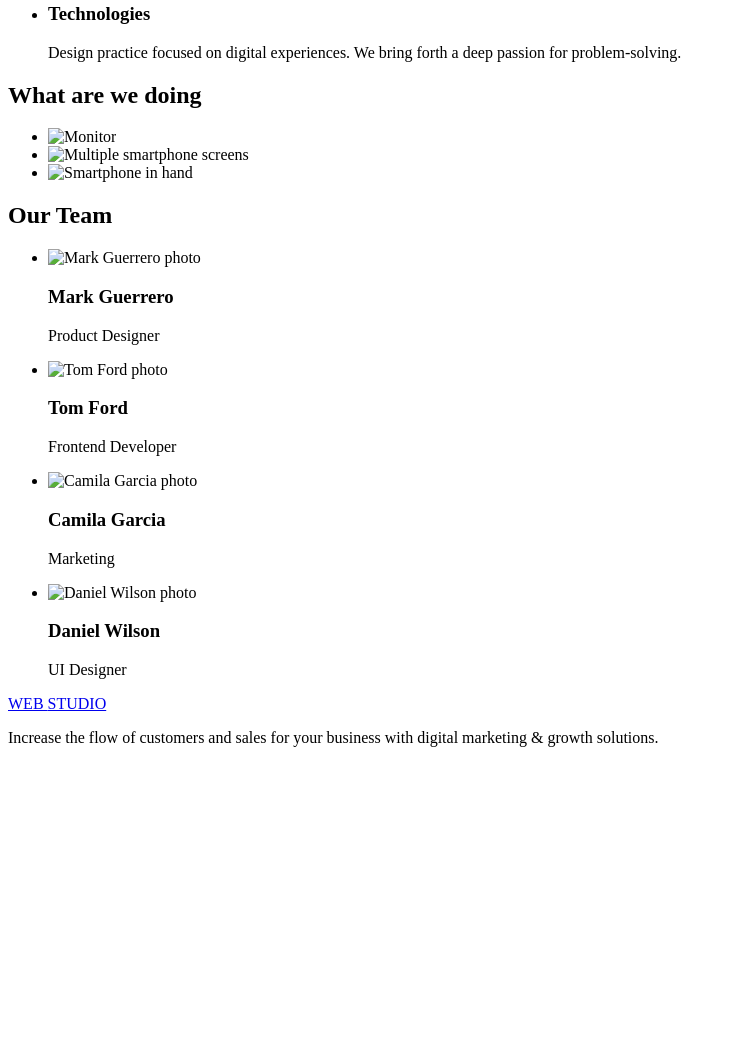
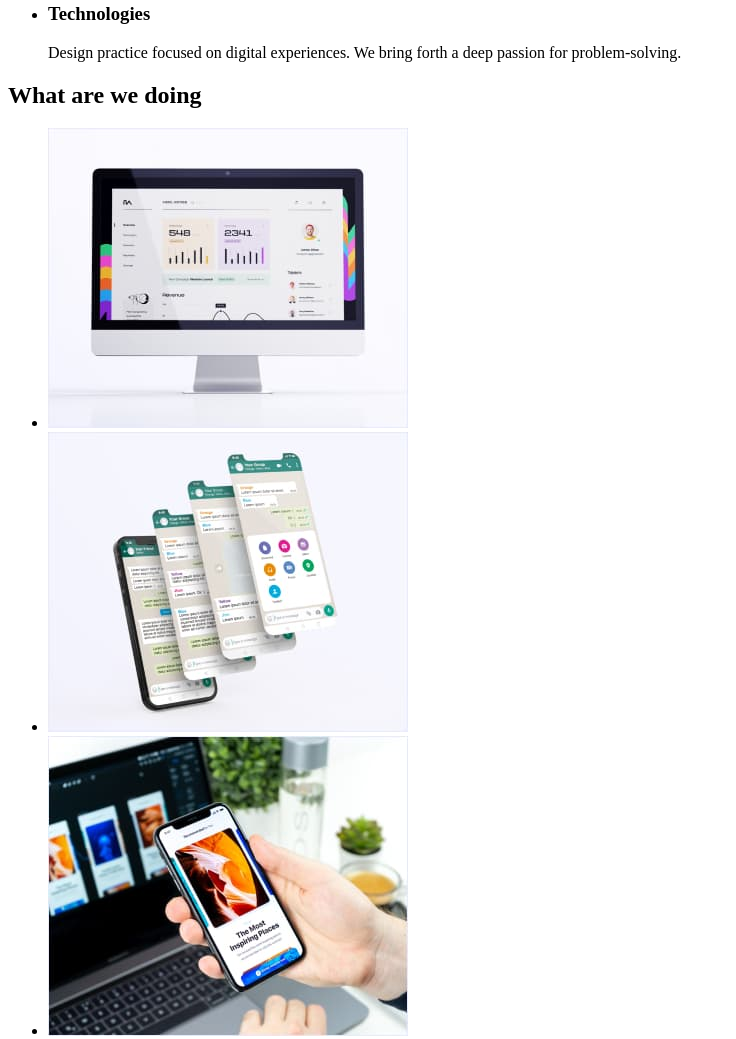
Before and after one commit to KsiRT/goit-markup-hw-01, a plain HTML site: page index.html in a window 1280 px wide. Shown: the part 532-1571 px from the top of the page, without its empty margins (0-736 px from the left). Before the commit the page ends 1295 px from the top, so only its background shows below. Drawn offline with Linux system fonts and the light colour scheme; the site is published under a folder, as on GitHub Pages, so addresses that start at the root find nothing.

Commit message:
Update index.html

```diff
--- a/index.html
+++ b/index.html
@@ -67,17 +67,21 @@
         <h2>What are we doing</h2>
         <ul>
           <li>
-            <img src="/images/img-1.jpg" alt="Monitor" width="360" />
+            <img src="./images/img-1.jpg" alt="Monitor" width="360" />
           </li>
           <li>
             <img
-              src="/images/img-2.jpg"
+              src="./images/img-2.jpg"
               alt="Multiple smartphone screens"
               width="360"
             />
           </li>
           <li>
-            <img src="/images/img-3.jpg" alt="Smartphone in hand" width="360" />
+            <img
+              src="./images/img-3.jpg"
+              alt="Smartphone in hand"
+              width="360"
+            />
           </li>
         </ul>
       </section>
@@ -86,18 +90,22 @@
         <h2>Our Team</h2>
         <ul>
           <li>
-            <img src="/images/mark.jpg" alt="Mark Guerrero photo" width="264" />
+            <img
+              src="./images/mark.jpg"
+              alt="Mark Guerrero photo"
+              width="264"
+            />
             <h3>Mark Guerrero</h3>
             <p>Product Designer</p>
           </li>
           <li>
-            <img src="/images/tom.jpg" alt="Tom Ford photo" width="264" />
+            <img src="./images/tom.jpg" alt="Tom Ford photo" width="264" />
             <h3>Tom Ford</h3>
             <p>Frontend Developer</p>
           </li>
           <li>
             <img
-              src="/images/camila.jpg"
+              src="./images/camila.jpg"
               alt="Camila Garcia photo"
               width="264"
             />
@@ -106,7 +114,7 @@
           </li>
           <li>
             <img
-              src="/images/daniel.jpg"
+              src="./images/daniel.jpg"
               alt="Daniel Wilson photo"
               width="264"
             />
```
